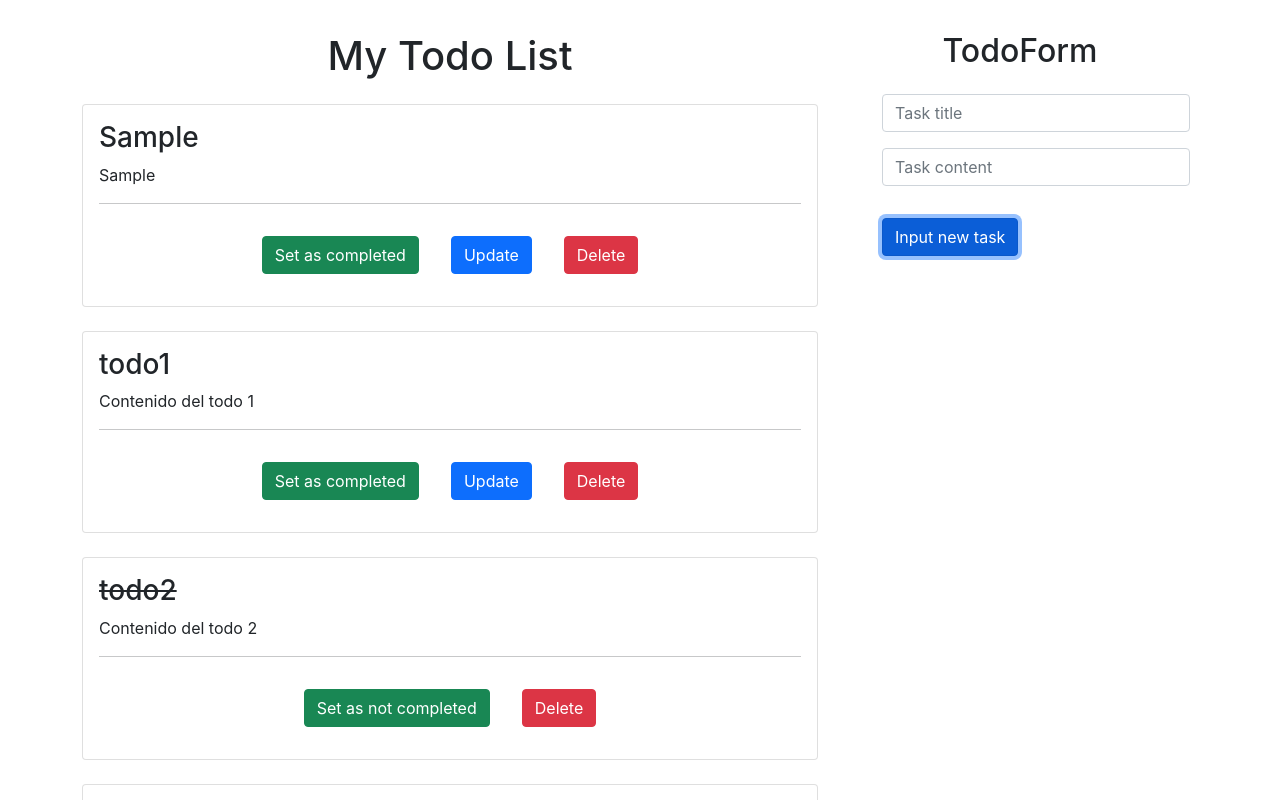
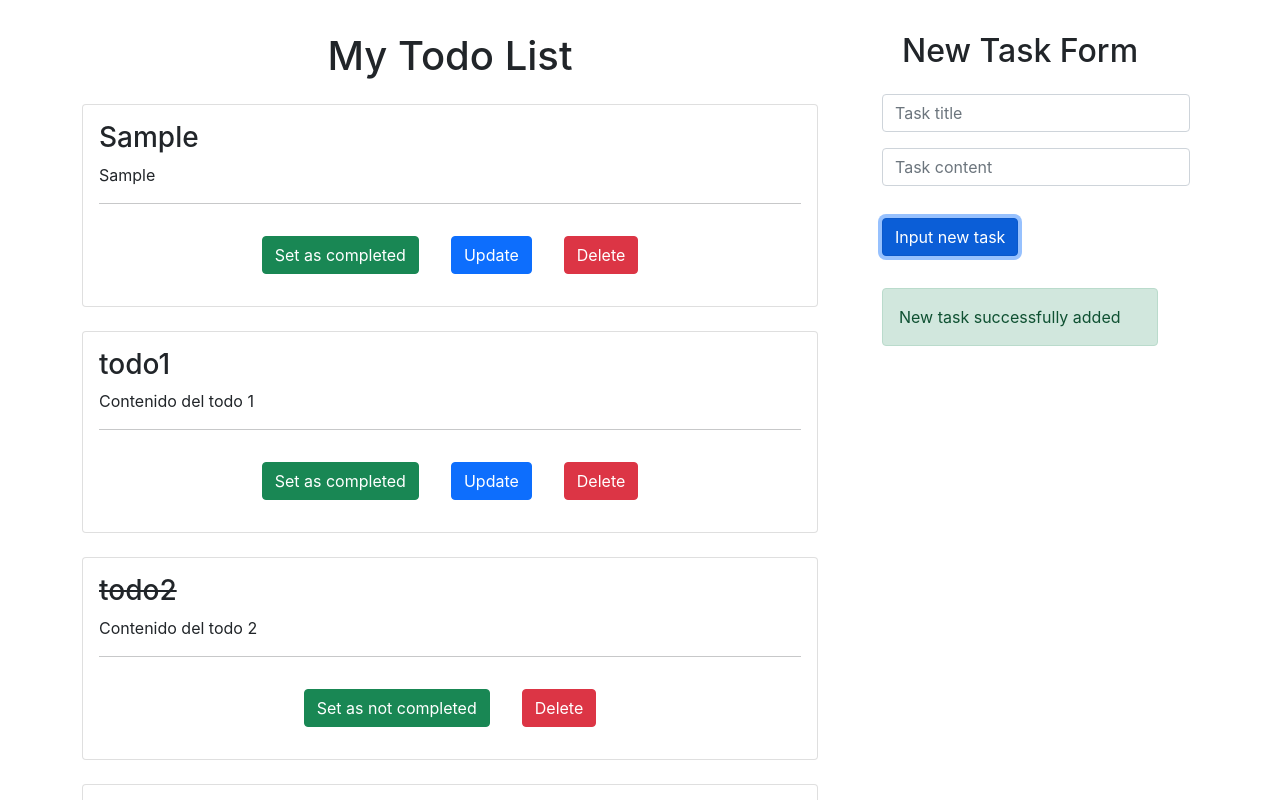
Before and after one commit to juancamilo11/easy-react-todo-app, a React (Create React App) app: page / in a window 1280 px wide. Both pictures are taken after typing "Sample", "Sample" into the empty fields and a click on the input "Input new task". Shown: the top 800 px of the page. Built offline with nearby package versions, Linux system fonts and the light colour scheme.

Commit message:
Mensaje de exito de formulario terminado

```diff
--- a/src/components/TodoForm.jsx
+++ b/src/components/TodoForm.jsx
@@ -4,6 +4,8 @@ const TodoForm = ({addNewToDo}) => {
 
   const [formValues, setFormValues] = useState({title:'', content:''});
   const [error, setError] = useState(false);
+  const [successMessage, setSuccessMessage] = useState(false);
+
   const {title, content} = formValues;
 
   const handleInputChange = (e) => {
@@ -16,24 +18,43 @@ const TodoForm = ({addNewToDo}) => {
   const handleSubmit = (e) => {
     e.preventDefault();
 
-    if(title.length >=3 && content.length >=3) {
+    if(title.trim().length < 3 && content.trim().length < 3){
+      setError('Title and content for the new task are required');
+      return;
+    }
+
+    if(title.trim().length < 3){
+      setError('Title for the new task is required');
+      return;
+    }
+
+    if(content.trim().length < 3){
+      setError('Content for the new task is required');
+      return;
+    }
+
+
     const newToDo = {
       id: Date.now(),
       title,
       content,
       completed:false
     }
+
     addNewToDo(newToDo);
     setFormValues({title:'', content:''});
+    setSuccessMessage('New task successfully added');
+
+    setTimeout(()=> {
+      setSuccessMessage(false);
+    },3000);
+
     setError(null);
-    } else {
-      setError('Title and content for the new task are required');
-    }
   }
 
   return (
     <div className="container">
-      <h2 className="text-center my-4">TodoForm</h2>
+      <h2 className="text-center my-4">New Task Form</h2>
         <form onSubmit={handleSubmit}>
           <input
             type="text"
@@ -53,9 +74,16 @@ const TodoForm = ({addNewToDo}) => {
           />
           <input type="submit" className="btn btn-primary m-3" value="Input new task" />
         </form>
+
         {error &&
           <div className="alert alert-danger m-3">
             {error}
+          </div>
+        }
+
+        {successMessage &&
+          <div className="alert alert-success m-3">
+            {successMessage}
           </div>
         }
 
```
Lines whose indentation alone changed are shown as unchanged.
